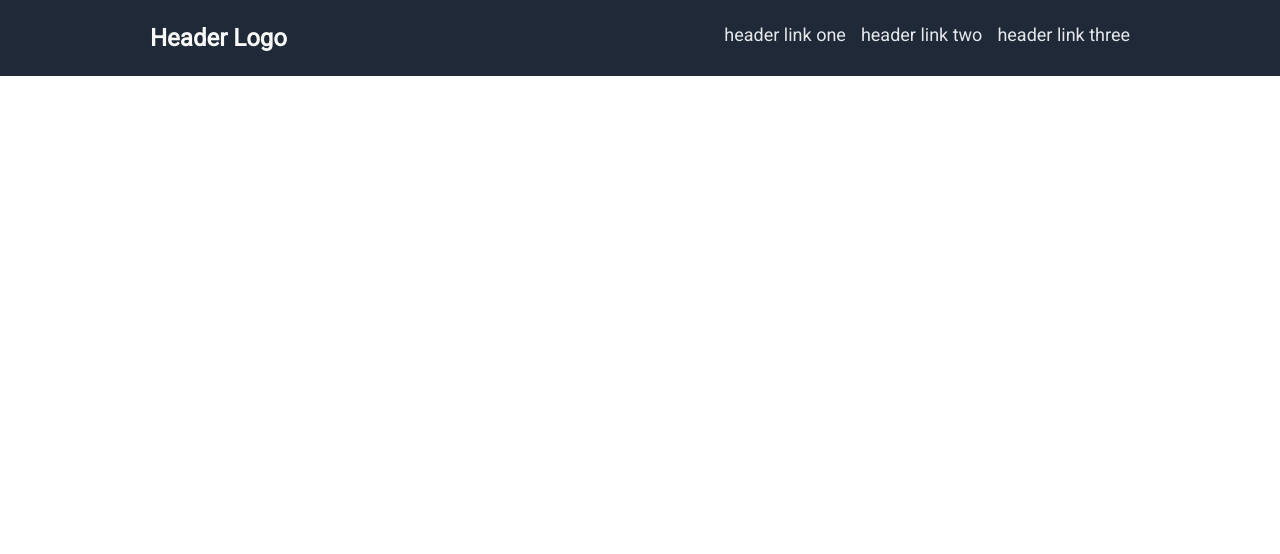
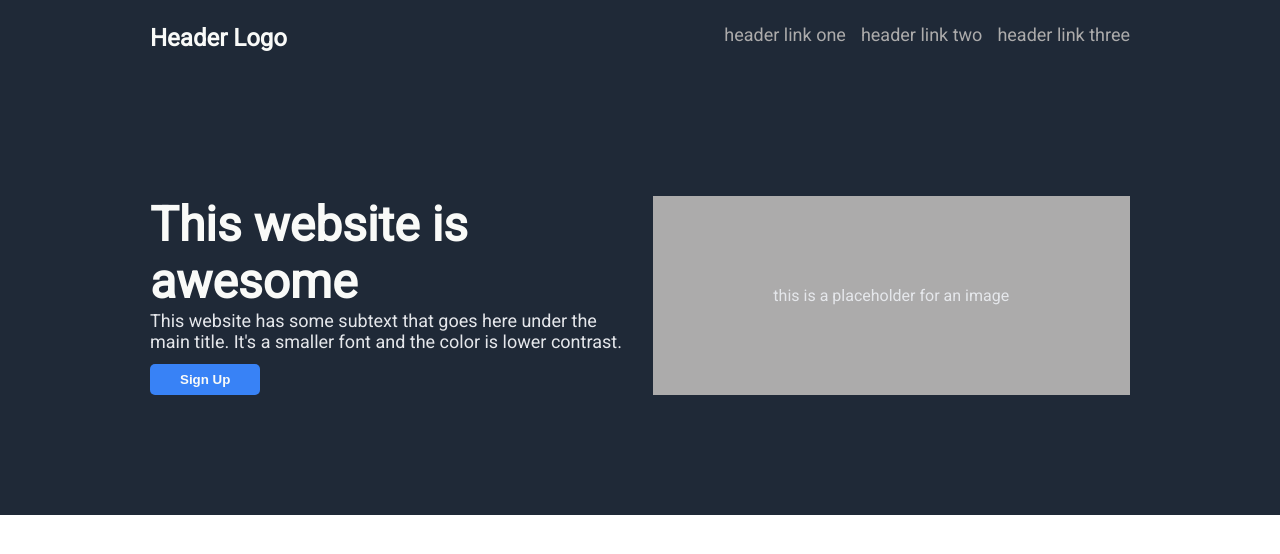
Before and after one commit to pantbruin/top-landing-page, a plain HTML site: page index.html in a window 1280 px wide. Drawn offline with Linux system fonts and the light colour scheme.

Commit message:
Implement section 2 styling using flexbox

```diff
--- a/index.html
+++ b/index.html
@@ -20,7 +20,21 @@
         <li><a class="secondary-text" href="#">header link three</a></li>
       </ul>
     </div>
-    <div class="section-2"></div>
+    <div class="section-2">
+      <div class="section-2-left-container">
+        <div class="main-text">This website is awesome</div>
+        <div class="secondary-text">
+          This website has some subtext that goes here under the main title.
+          It's a smaller font and the color is lower contrast.
+        </div>
+        <div>
+          <button class="btn">Sign Up</button>
+        </div>
+      </div>
+      <div class="section-2-right-container">
+        this is a placeholder for an image
+      </div>
+    </div>
     <div class="section-3"></div>
     <div class="section-4"></div>
     <div class="footer"></div>
--- a/styles.css
+++ b/styles.css
@@ -15,8 +15,19 @@ ul {
   flex-wrap: wrap;
 }
 
+.main-text {
+  font-size: 48px;
+  font-weight: 800;
+  color: #f9faf8;
+}
+
+.secondary-text {
+  font-size: 18px;
+  color: #e5e7eb;
+}
+
 a.secondary-text {
-  color: #e5e7eb;
+  color: rgb(172, 171, 171);
   font-size: 18px;
   text-decoration: none;
 }
@@ -34,11 +45,45 @@ div.header-logo-text {
   display: flex;
   justify-content: space-between;
   flex: 1;
+  padding: 24px 150px 120px 150px;
 }
 
-.header-container,
 .section-2,
 .section-3,
 .footer {
   padding: 24px 150px 24px 150px;
 }
+
+/* Section 2 */
+
+.section-2 {
+  display: flex;
+  background-color: #1f2937;
+  display: flex;
+  justify-content: space-between;
+  gap: 25px;
+  padding-bottom: 120px;
+}
+
+.section-2-left-container {
+  flex: 1;
+}
+
+.section-2-right-container {
+  color: #e5e7eb;
+  display: flex;
+  justify-content: center;
+  align-items: center;
+  flex: 1;
+  background-color: rgb(172, 171, 171);
+}
+
+.btn {
+  background-color: #3882f6;
+  border-radius: 5px;
+  color: #f9faf8;
+  margin-top: 12px;
+  padding: 8px 30px 8px 30px;
+  border: 0;
+  font-weight: 700;
+}
```
